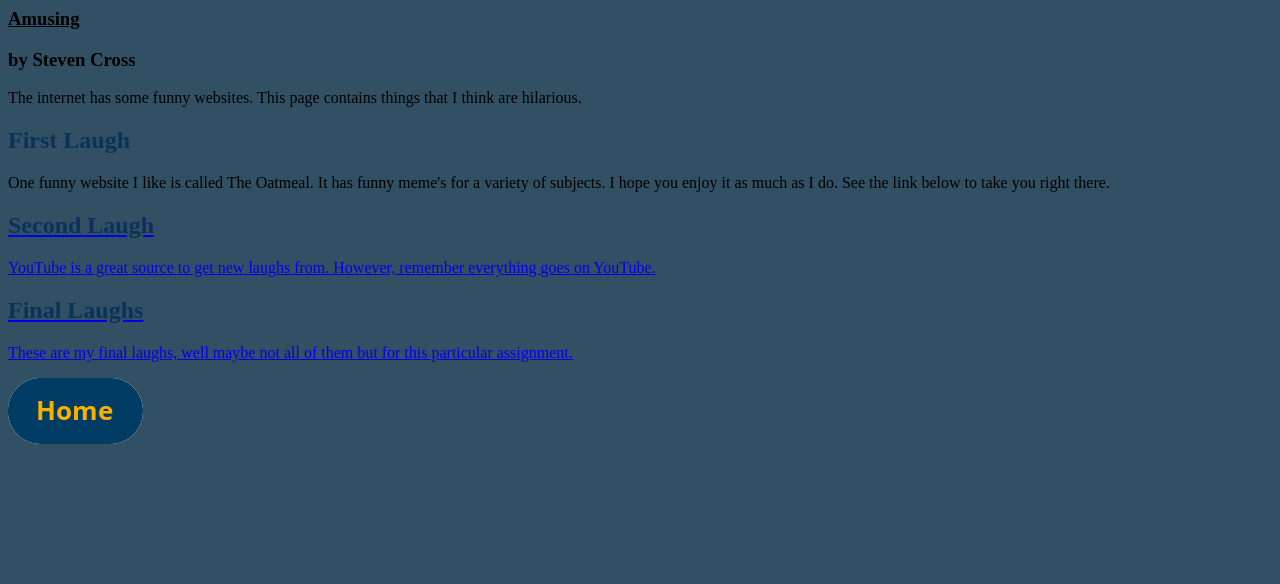
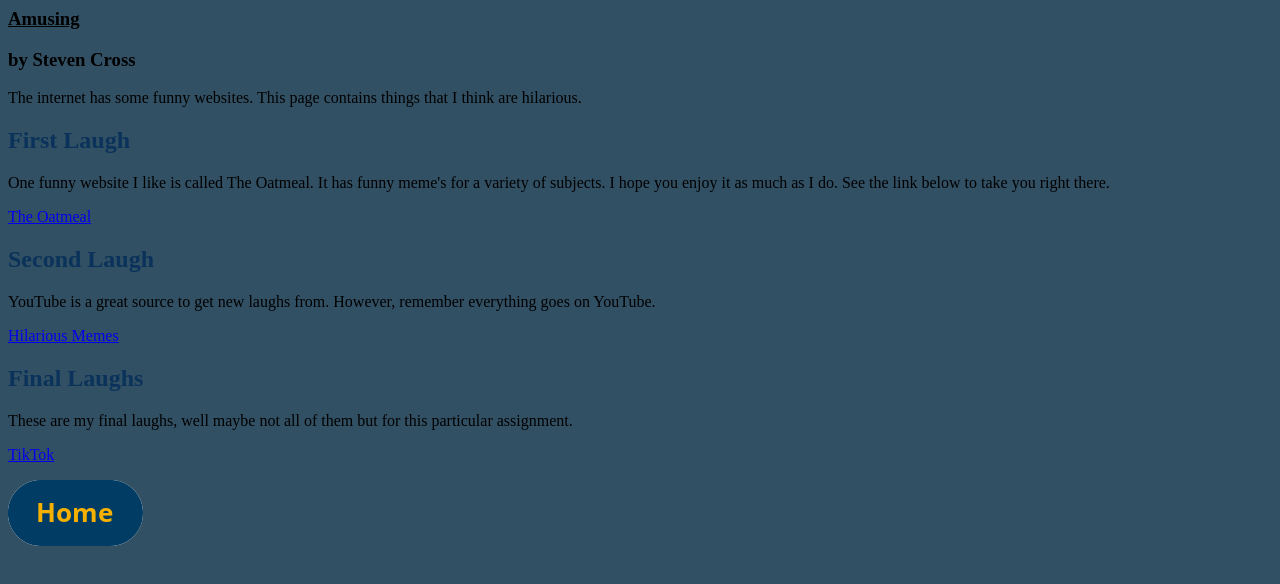
Before and after one commit to StevieJCross/StevieJCross.github.io, a plain HTML site: page Amuse.html in a window 1280 px wide. Drawn offline with Linux system fonts and the light colour scheme.

Commit message:
Update Amuse.html

```diff
--- a/Amuse.html
+++ b/Amuse.html
@@ -6,18 +6,21 @@
 	<body>
 		<h1>Amusing</h1>
 		<h3>by Steven Cross</h3>
+
 		<p>The internet has some funny websites.  This page contains things that I think are hilarious.</p>
+
 		<h2>First Laugh</h2>
     		<p>One funny website I like is called The Oatmeal. It has funny meme's for a variety of subjects. I hope you enjoy it as much as I do.  See the link below to take you right there.</p>
-    		<a href="https://www.youtube.com/s/desktop/b00eb1fd/img/favicon.ico"</a>
+    		<a href="https://theoatmeal.com/comics/smile_eyes">The Oatmeal</a>
 
     		<h2>Second Laugh</h2>
    		 <p>YouTube is a great source to get new laughs from. However, remember everything goes on YouTube.</p>
-   		 <a href=https://www.youtube.com/watch?v=e4p0t0HIEjA&t=2s</a>
+   		 <a href="https://www.youtube.com/watch?v=e4p0t0HIEjA&t=2s">Hilarious Memes</a>
 
 		<h2>Final Laughs</h2>
     		<p>These are my final laughs, well maybe not all of them but for this particular assignment.</p>
-   		<a href=https://www.tiktok.com/discover/funniest-tiktoks-ever?lang=en</a>
+   		<a href="https://www.tiktok.com/discover/funniest-tiktoks-ever?lang=en">TikTok</a>
+
     		<p><a href="index.html"><img src="images/Home Button.png" alt="Home button"></a></p>
  	 </body>
 </html>
```
